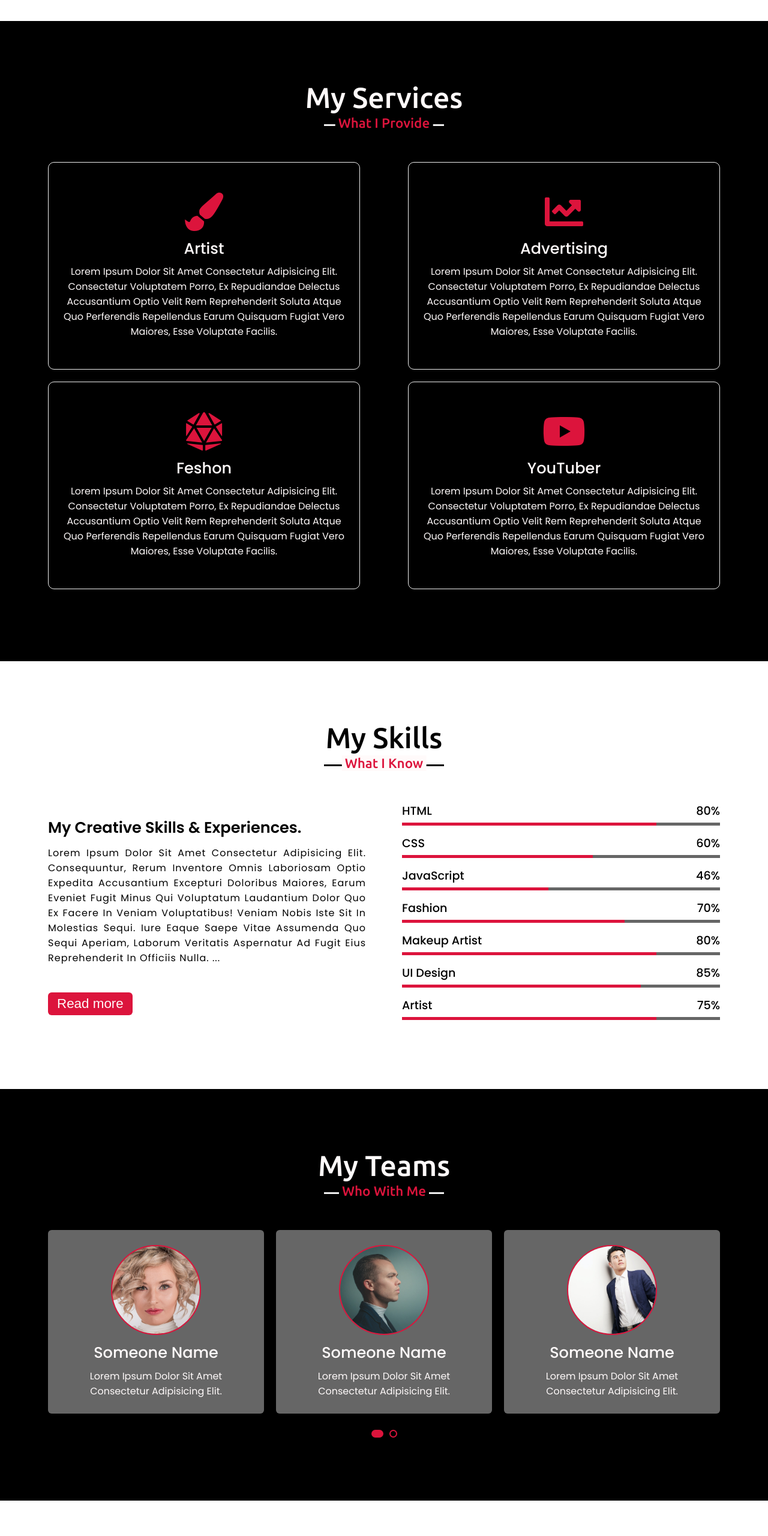
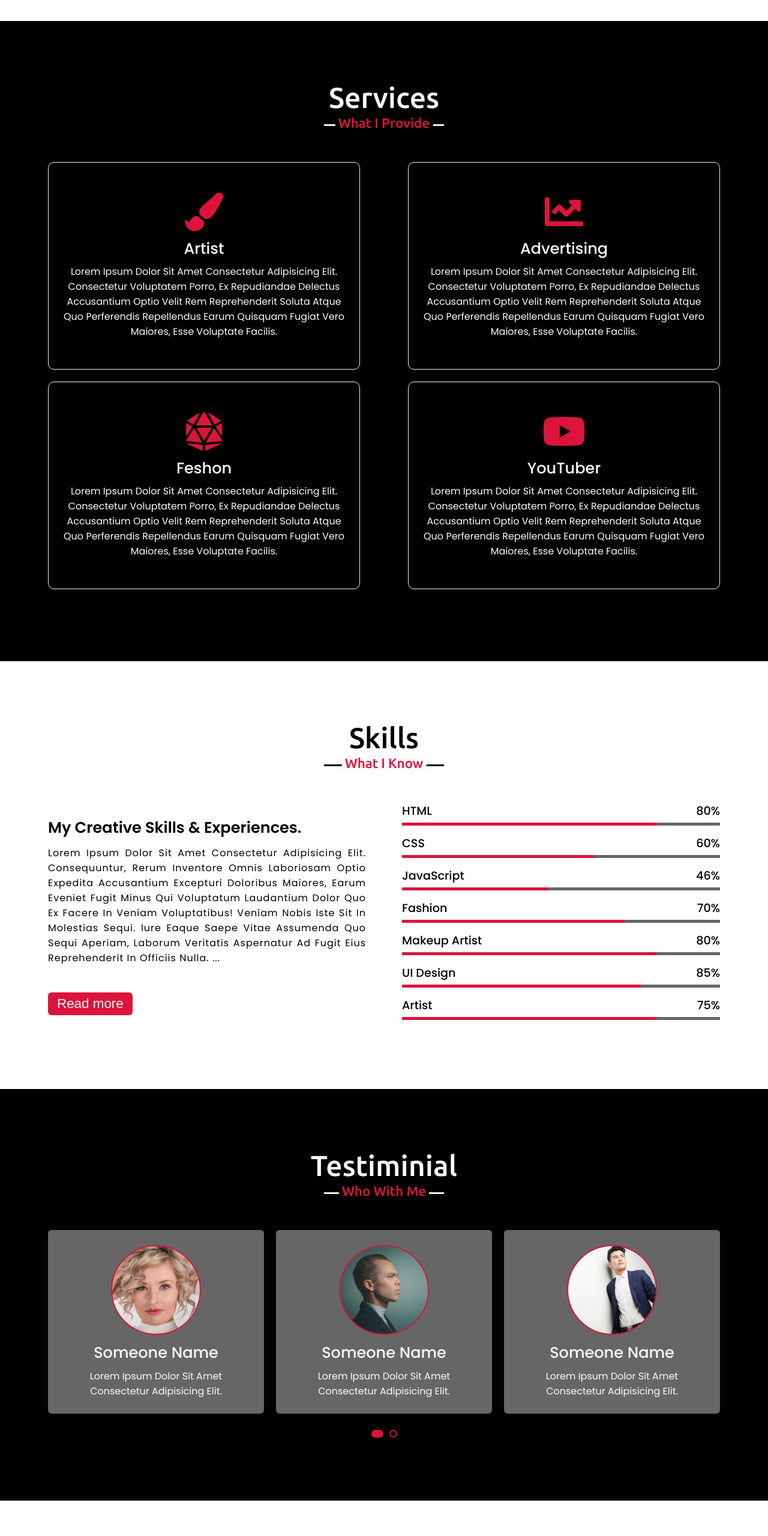
Before and after one commit to SK-Chaurasiya/professionshow.github.io, a plain HTML site: page index.html in a window 1280 px wide. Shown: the part 1600-4160 px from the top of the page at 60% size. Drawn offline with nearby package versions, Linux system fonts and the light colour scheme.

Commit message:
updata code
by White hat hacker

```diff
--- a/index.html
+++ b/index.html
@@ -110,7 +110,7 @@
     <!--=========== services section start ===========-->
     <section class="services" id="services">
         <div class="max-width">
-            <h2 class="title">My services</h2>
+            <h2 class="title">services</h2>
 
             <div class="service-content">
 
@@ -172,7 +172,7 @@
     <!--=========== skills section start ===========-->
     <section class="skills" id="skills">
         <div class="max-width">
-            <h2 class="title">My skills</h2>
+            <h2 class="title">skills</h2>
 
             <div class="skills-content">
 
@@ -261,10 +261,10 @@
     </section>
 
 
-    <!--=========== teams(optional) section start ===========-->
+    <!--=========== teams(optional)/Testiminial section start ===========-->
     <section class="teams" id="teams">
         <div class="max-width">
-            <h2 class="title">My teams</h2>
+            <h2 class="title">Testiminial</h2>
 
             <div class="carousel owl-carousel">
 
@@ -318,7 +318,7 @@
     <!--=========== contact section start ===========-->
     <section class="contact" id="contact">
         <div class="max-width">
-            <h2 class="title">Contact me</h2>
+            <h2 class="title">Contact</h2>
 
             <div class="contact-content">
 
```
